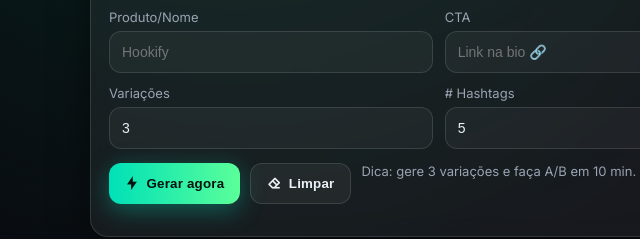
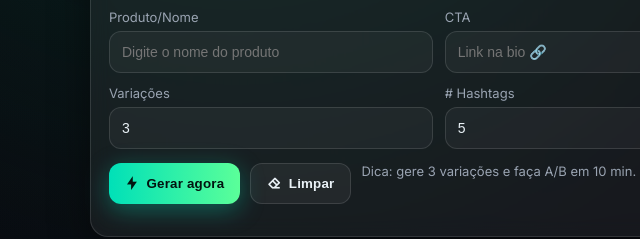
Before and after one commit to johnslade112/hookify-panel, a plain HTML site: page index.html in a window 1280 px wide. Shown: the part 323-562 px from the top of the page, 18-658 px from the left. Drawn offline with nearby package versions, Linux system fonts and the light colour scheme.

Commit message:
Update product input placeholder text

```diff
--- a/index.html
+++ b/index.html
@@ -167,7 +167,7 @@
         <div class="row">
           <div>
             <label>Produto/Nome</label>
-            <input id="product" placeholder="Hookify" />
+            <input id="product" placeholder="Digite o nome do produto" />
           </div>
           <div>
             <label>CTA</label>
```
